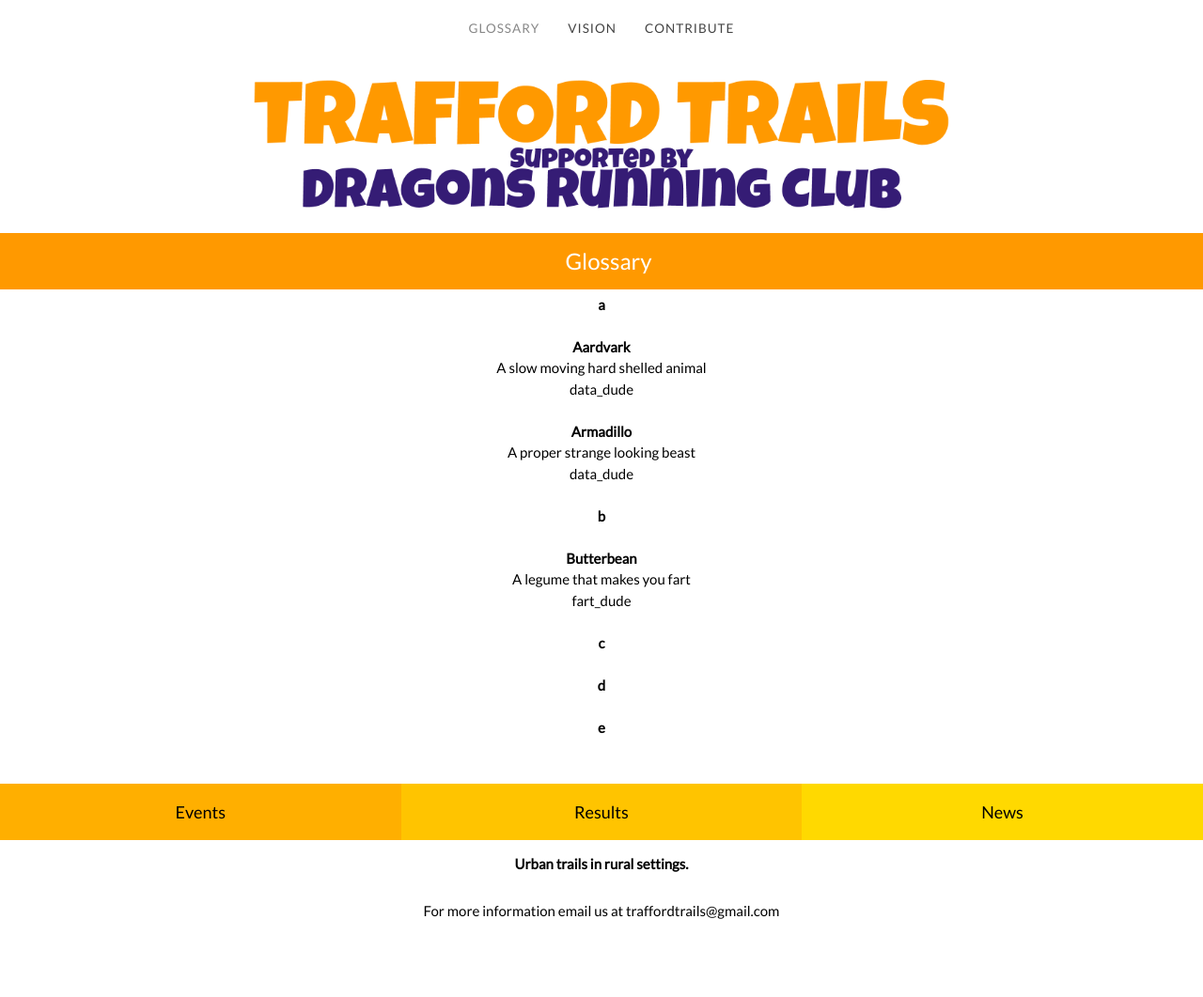
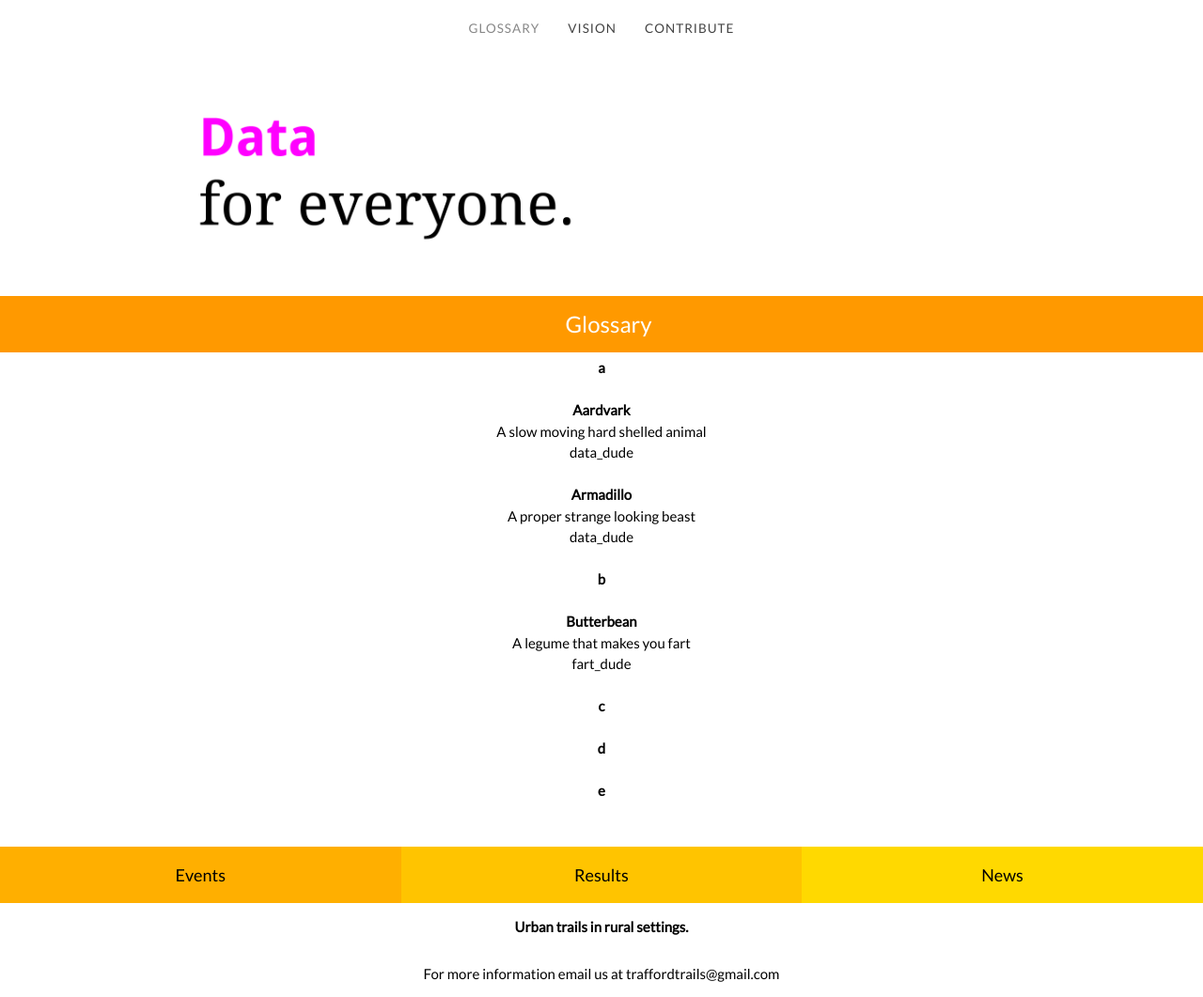
Before and after one commit to unleashyourdata/open_data_glossary, a Jekyll site: the page built from index.html, in a window 1280 px wide and 1061 px high. Shown: the whole window at 94% size. Built offline with Jekyll 4.4.1, drawn with Linux system fonts in a browser that asks for light colours.

Commit message:
Update include_heading.html

```diff
--- a/_includes/include_heading.html
+++ b/_includes/include_heading.html
@@ -6,7 +6,7 @@
     </div>
 
     <div class="col-11 menu">
-    <img class="site_hero_image" src="{{ site.baseurl }}/images/site_header_image.png">
+    <img class="site_hero_image" src="{{ site.baseurl }}/images/d4e.png">
 
     </div>
     <div class="col-1 menu">
```
